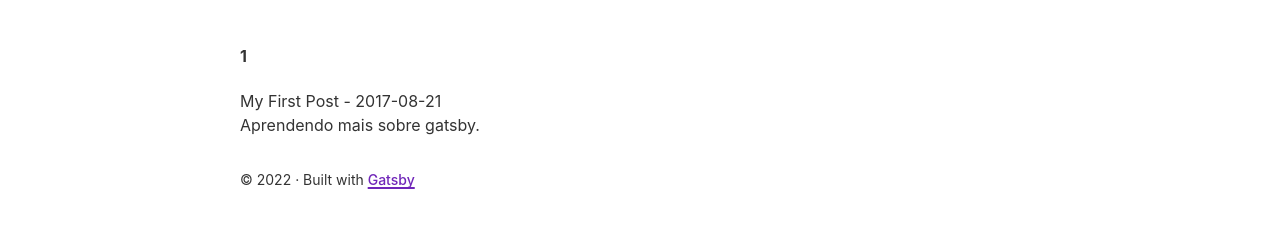
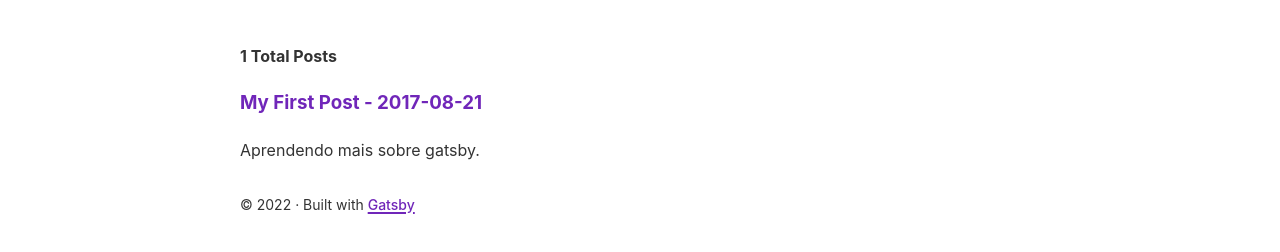
Before and after one commit to AlexandreKimura/gatsby-blog-basic, a Gatsby site: page / in a window 1280 px wide. Shown: the part 140-392 px from the top of the page. Built offline with nearby package versions, Linux system fonts and the light colour scheme; Gatsby itself is replaced by a stand-in of ours.

Commit message:
Final part

```diff
--- a/gatsby-config.js
+++ b/gatsby-config.js
@@ -24,6 +24,7 @@ module.exports = {
     },
     `gatsby-transformer-remark`,
     `gatsby-transformer-sharp`,
+    `gatsby-plugin-styled-components`,
     `gatsby-plugin-sharp`,
     {
       resolve: `gatsby-plugin-manifest`,
--- a/package.json
+++ b/package.json
@@ -5,6 +5,7 @@
   "version": "0.1.0",
   "author": "Kyle Mathews <mathews.kyle@gmail.com>",
   "dependencies": {
+    "babel-plugin-styled-components": "^2.0.7",
     "gatsby": "^4.16.0",
     "gatsby-plugin-gatsby-cloud": "^4.16.0",
     "gatsby-plugin-image": "^2.16.1",
@@ -12,13 +13,15 @@
     "gatsby-plugin-offline": "^5.16.0",
     "gatsby-plugin-react-helmet": "^5.16.0",
     "gatsby-plugin-sharp": "^4.16.1",
+    "gatsby-plugin-styled-components": "^5.16.0",
     "gatsby-source-filesystem": "^4.16.0",
     "gatsby-transformer-remark": "^5.16.0",
     "gatsby-transformer-sharp": "^4.16.0",
     "prop-types": "^15.8.1",
     "react": "^18.1.0",
     "react-dom": "^18.1.0",
-    "react-helmet": "^6.1.0"
+    "react-helmet": "^6.1.0",
+    "styled-components": "^5.3.5"
   },
   "devDependencies": {
     "prettier": "^2.6.2"
--- a/src/pages/index.js
+++ b/src/pages/index.js
@@ -1,20 +1,32 @@
 import * as React from "react"
-import { graphql } from "gatsby"
+import { graphql, Link } from "gatsby"
+
+import styled from "styled-components"
 
 import Layout from "../components/layout"
 import Seo from "../components/seo"
+
+const BlogLink = styled(Link)`
+  text-decoration: none;
+`
+
+const BlogTitle = styled.h3`
+  margin-bottom: 20px;
+`
 
 const IndexPage = ({ data }) => (
   <Layout>
     <Seo title="Home" />
     <div>
       <h1>Alexandre Fukano</h1>
-      <h4>{data.allMarkdownRemark.totalCount}</h4>
+      <h4>{data.allMarkdownRemark.totalCount} Total Posts</h4>
       {data.allMarkdownRemark.edges.map(({ node }) => (
         <div key={node.id}>
-          <span>
-            {node.frontmatter.title} - {node.frontmatter.date}
-          </span>
+          <BlogLink to={node.fields.slug}>
+            <BlogTitle>
+              {node.frontmatter.title} - {node.frontmatter.date}
+            </BlogTitle>
+          </BlogLink>
           <p>{node.excerpt}</p>
         </div>
       ))}
@@ -26,7 +38,7 @@ export default IndexPage
 
 export const query = graphql`
   query {
-    allMarkdownRemark {
+    allMarkdownRemark(sort: { fields: [frontmatter___date], order: DESC }) {
       totalCount
       edges {
         node {
@@ -37,6 +49,9 @@ export const query = graphql`
           }
           id
           excerpt
+          fields {
+            slug
+          }
         }
       }
     }
```
Also changed, not shown: 1 other file.
